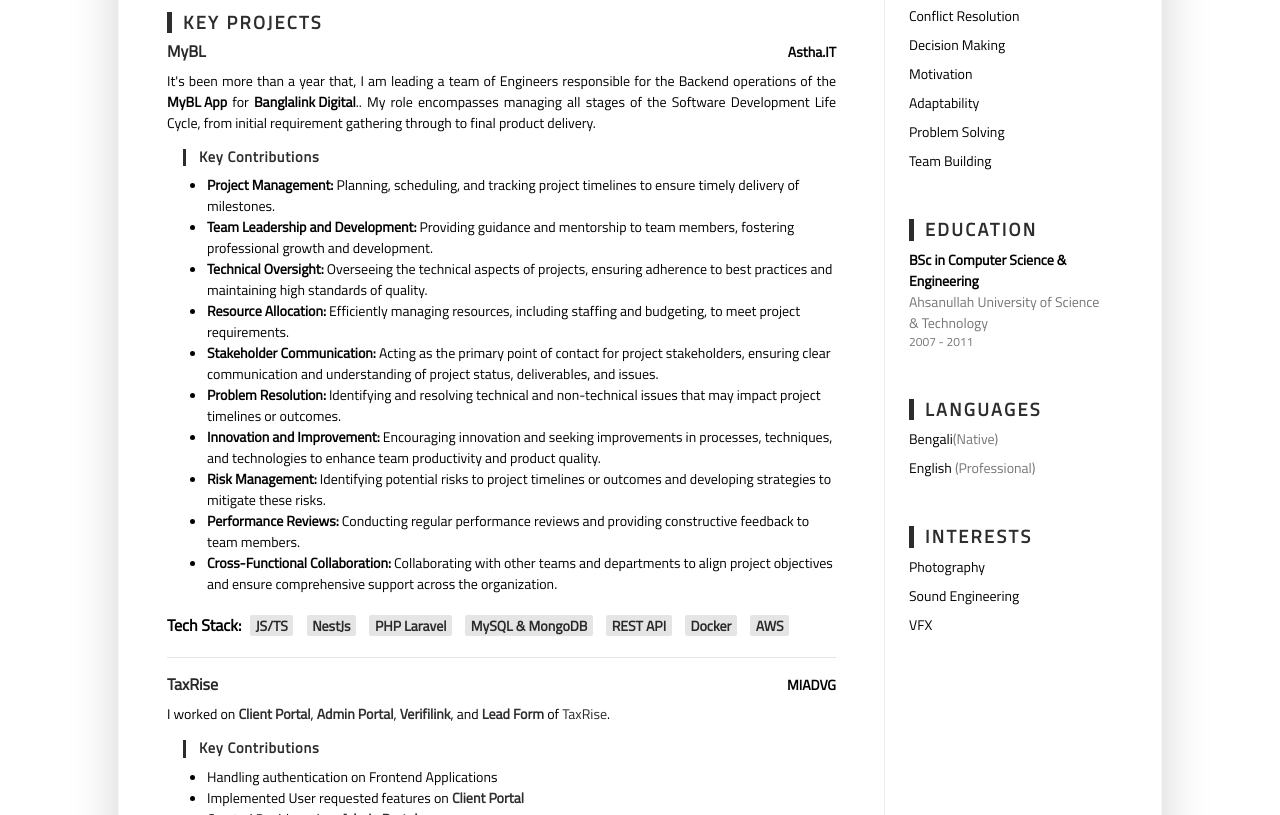
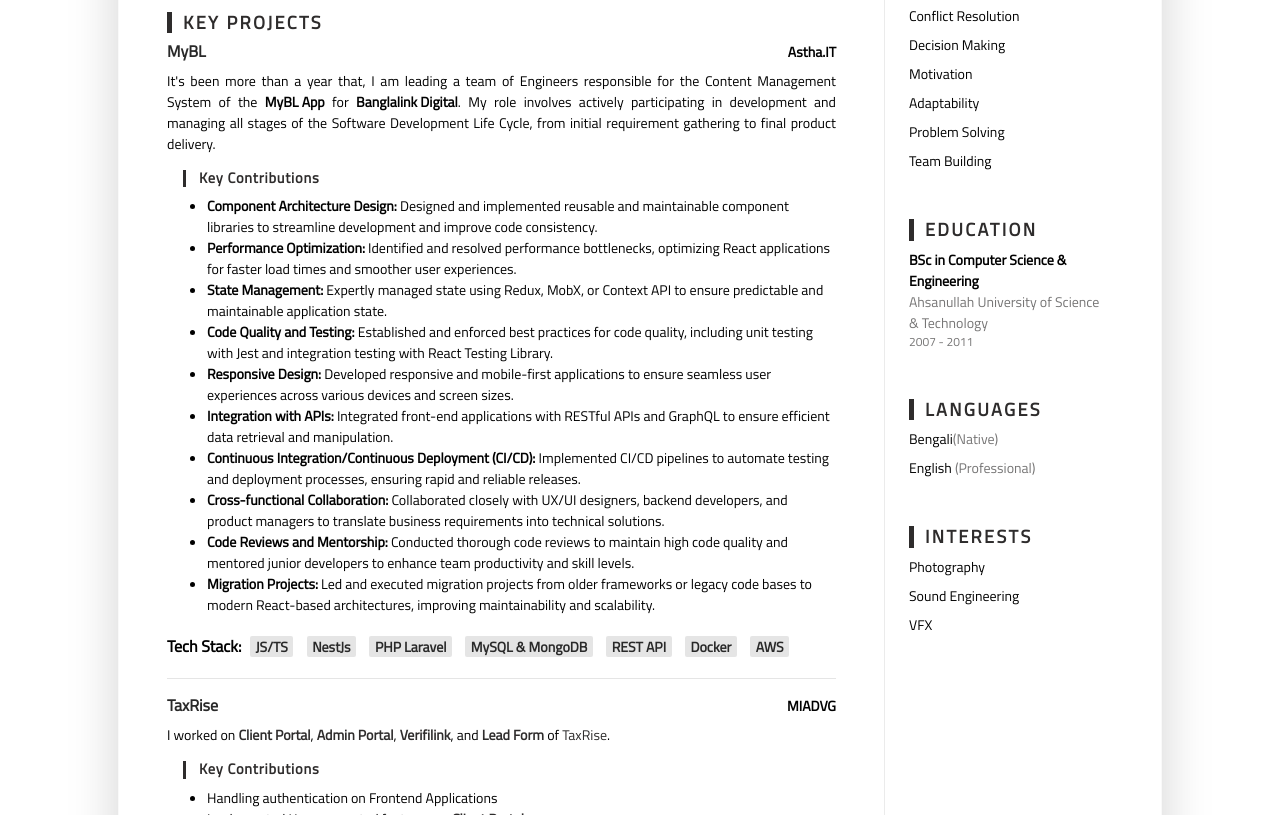
Before and after one commit to mushfiqweb/resume.mushfiqweb.com, a website: page index.html in a window 1280 px wide. Shown: the part 824-1639 px from the top of the page. Drawn offline with Linux system fonts and the light colour scheme.

Commit message:
updated description
updated description

```diff
--- a/index.html
+++ b/index.html
@@ -131,8 +131,10 @@
 							<p>
 								I'm working as a Principal Software Engineer driven by a passion for understanding
 								complex systems
-								and transforming requirements into elegant solutions. My technical toolkit includes REST API using
-								<strong>NodeJS</strong> & <strong>NestJs</strong>, <strong>JavaScript</strong>, <strong>Typescript</strong>,
+								and transforming requirements into elegant solutions. My technical toolkit includes REST
+								API using
+								<strong>NodeJS</strong> & <strong>NestJs</strong>, <strong>JavaScript</strong>,
+								<strong>Typescript</strong>,
 								<strong>React</strong>, and <strong>ASP.NET</strong>, enabling me to build robust,
 								user-centric web applications.
 							</p>
@@ -374,81 +376,71 @@
 									<div class="item-content">
 										<p>
 											It's been more than a year that, I am leading a team of Engineers
-											responsible for the Backend operations of
+											responsible for the Content Management System of
 											the <a href="https://www.banglalink.net/en/apps-and-services/apps/mybl"
 												title="MyBL App" class="dark-link dark-hover6"
 												target="_blank"><strong>MyBL
 													App</strong></a> for <a class="work-company dark-link dark-hover6"
 												href="https://banglalink.net/"
 												title="Banglalink Digital Communications Ltd" target="_blank">Banglalink
-												Digital</a>.. My role encompasses managing all stages of the
-											Software Development Life Cycle, from initial requirement gathering through
-											to final product delivery.
+												Digital</a>. My role involves actively participating in development and
+											managing all stages of the Software Development Life Cycle, from initial
+											requirement gathering to final product delivery.
 										</p>
 										<h3 class="resume-sub-heading mb-4">Key Contributions</h3>
 										<ul>
 											<li>
-												<strong>Project Management:</strong> Planning, scheduling, and tracking
-												project timelines
-												to ensure timely delivery of milestones.
+												<strong>Component Architecture Design:</strong> Designed and implemented
+												reusable and maintainable component libraries to streamline development
+												and improve code consistency.
 											</li>
 											<li>
-												<strong>Team Leadership and Development:</strong> Providing guidance and
-												mentorship to
-												team members, fostering professional growth and development.
+												<strong>Performance Optimization:</strong> Identified and resolved
+												performance bottlenecks, optimizing React applications for faster load
+												times and smoother user experiences.
 											</li>
 											<li>
-												<strong>Technical Oversight:</strong> Overseeing the technical aspects
-												of projects,
-												ensuring adherence to best practices and maintaining high standards of
-												quality.
+												<strong>State Management:</strong> Expertly managed state using Redux,
+												MobX, or Context API to ensure predictable and maintainable application
+												state.
 											</li>
 											<li>
-												<strong>Resource Allocation:</strong> Efficiently managing resources,
-												including staffing and
-												budgeting, to meet project requirements.
+												<strong>Code Quality and Testing:</strong> Established and enforced best
+												practices for code quality, including unit testing with Jest and
+												integration testing with React Testing Library.
 											</li>
-
 											<li>
-												<strong>Stakeholder Communication:</strong> Acting as the primary point
-												of contact for
-												project stakeholders, ensuring clear communication and understanding of
-												project status, deliverables, and issues.
+												<strong>Responsive Design:</strong> Developed responsive and
+												mobile-first applications to ensure seamless user experiences across
+												various devices and screen sizes.
 											</li>
-
 											<li>
-												<strong>Problem Resolution:
-												</strong> Identifying and resolving technical and non-technical
-												issues that may impact project timelines or outcomes.
+												<strong>Integration with APIs:</strong> Integrated front-end
+												applications with RESTful APIs and GraphQL to ensure efficient data
+												retrieval and manipulation.
 											</li>
-
 											<li>
-												<strong>Innovation and Improvement:</strong> Encouraging innovation and
-												seeking improvements
-												in processes, techniques, and technologies to enhance team productivity
-												and
-												product quality.
+												<strong>Continuous Integration/Continuous Deployment (CI/CD):</strong>
+												Implemented CI/CD pipelines to automate testing and deployment
+												processes, ensuring rapid and reliable releases.
 											</li>
-
 											<li>
-												<strong>Risk Management:</strong> Identifying potential risks to project
-												timelines or
-												outcomes and developing strategies to mitigate these risks.
+												<strong>Cross-functional Collaboration:</strong> Collaborated closely
+												with UX/UI designers, backend developers, and product managers to
+												translate business requirements into technical solutions.
 											</li>
-
 											<li>
-												<strong>Performance Reviews:</strong> Conducting regular performance
-												reviews and providing
-												constructive feedback to team members.
+												<strong>Code Reviews and Mentorship:</strong> Conducted thorough code
+												reviews to maintain high code quality and mentored junior developers to
+												enhance team productivity and skill levels.
 											</li>
-
 											<li>
-												<strong>Cross-Functional Collaboration:</strong> Collaborating with
-												other teams and
-												departments to align project objectives and ensure comprehensive support
-												across the organization.
+												<strong>Migration Projects:</strong> Led and executed migration projects
+												from older frameworks or legacy code bases to modern React-based
+												architectures, improving maintainability and scalability.
 											</li>
 										</ul>
+
 										<span class="tech-caption"> Tech Stack: </span>
 										<a target="_blank"
 											href="https://www.google.com/search?q=JavaScript%20or%20TypeScript"
```
Also changed, not shown: build/index.html.
